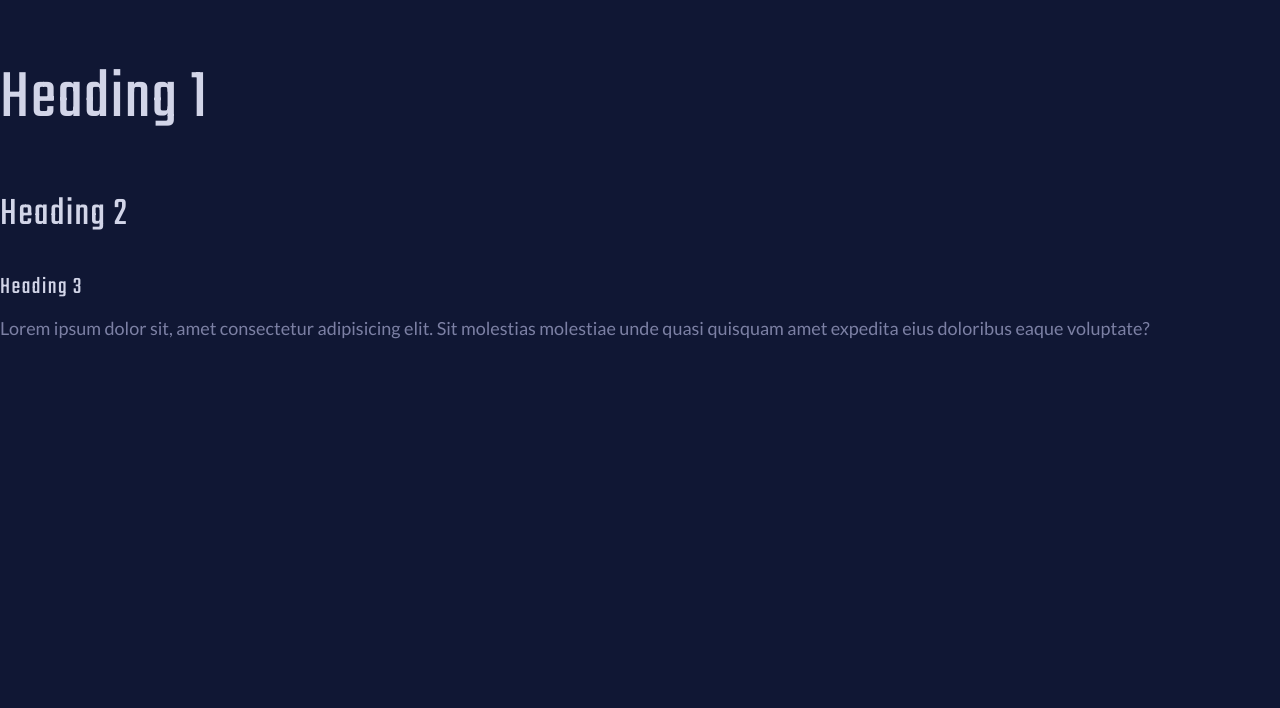
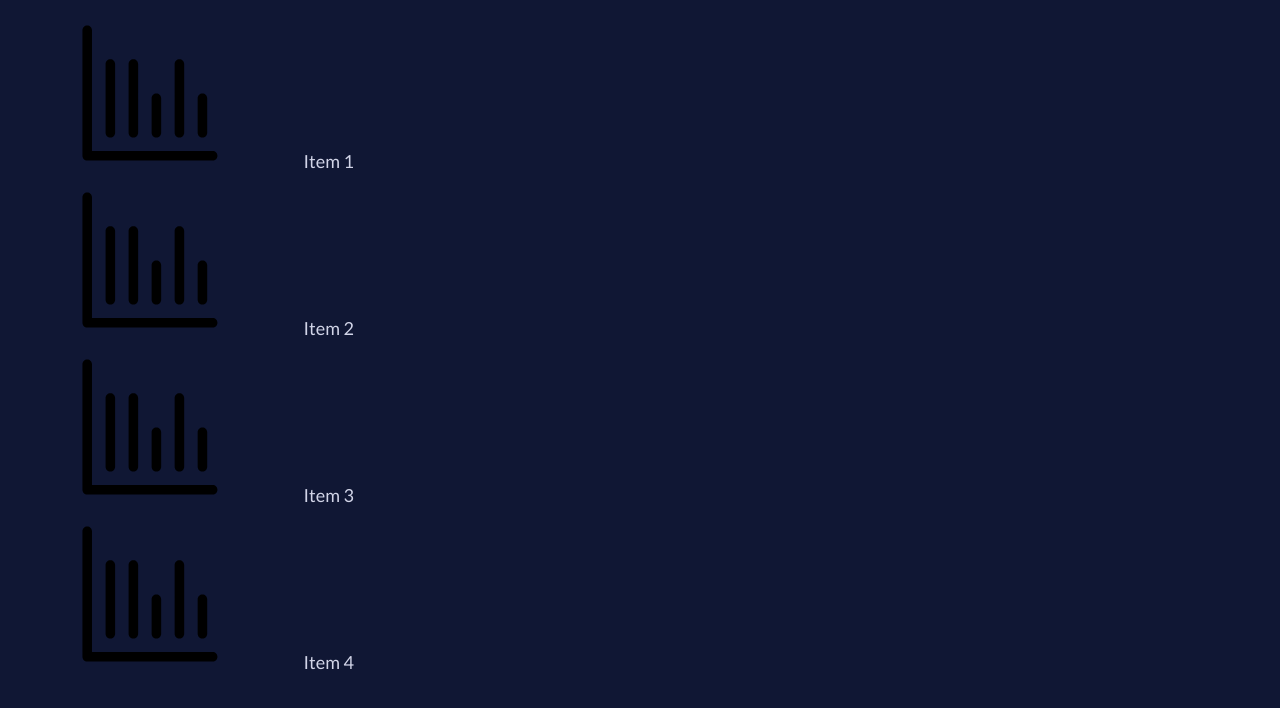
Before and after one commit to hqtello/Leprecoin, a plain HTML site: page index.html in a window 1280 px wide. Drawn offline with Linux system fonts and the light colour scheme.

Commit message:
Added Icons plus List-Icon

```diff
--- a/index.html
+++ b/index.html
@@ -11,16 +11,35 @@
     />
     <link rel="stylesheet" href="css/normalize.css" />
     <link rel="stylesheet" href="css/styles.css" />
+
     <title>Home</title>
   </head>
   <body>
-    <h1>Heading 1</h1>
-    <h2>Heading 2</h2>
-    <h3>Heading 3</h3>
-    <p>
-      Lorem ipsum dolor sit, amet consectetur adipisicing elit. Sit molestias
-      molestiae unde quasi quisquam amet expedita eius doloribus eaque
-      voluptate?
-    </p>
+    <ul class="list">
+      <li class="list__item">
+        <svg class="icon icon--bright">
+          <use href="assets/sprite.svg#bar-graph"></use>
+        </svg>
+        Item 1
+      </li>
+      <li class="list__item">
+        <svg class="icon">
+          <use href="assets/sprite.svg#bar-graph"></use>
+        </svg>
+        Item 2
+      </li>
+      <li class="list__item">
+        <svg class="icon">
+          <use href="assets/sprite.svg#bar-graph"></use>
+        </svg>
+        Item 3
+      </li>
+      <li class="list__item">
+        <svg class="icon">
+          <use href="assets/sprite.svg#bar-graph"></use>
+        </svg>
+        Item 4
+      </li>
+    </ul>
   </body>
 </html>
```
Also changed, not shown: components/icons.html (added, +6 -0 lines), components/lists.html (added, +8 -0 lines), assets/sprite.svg (added).
